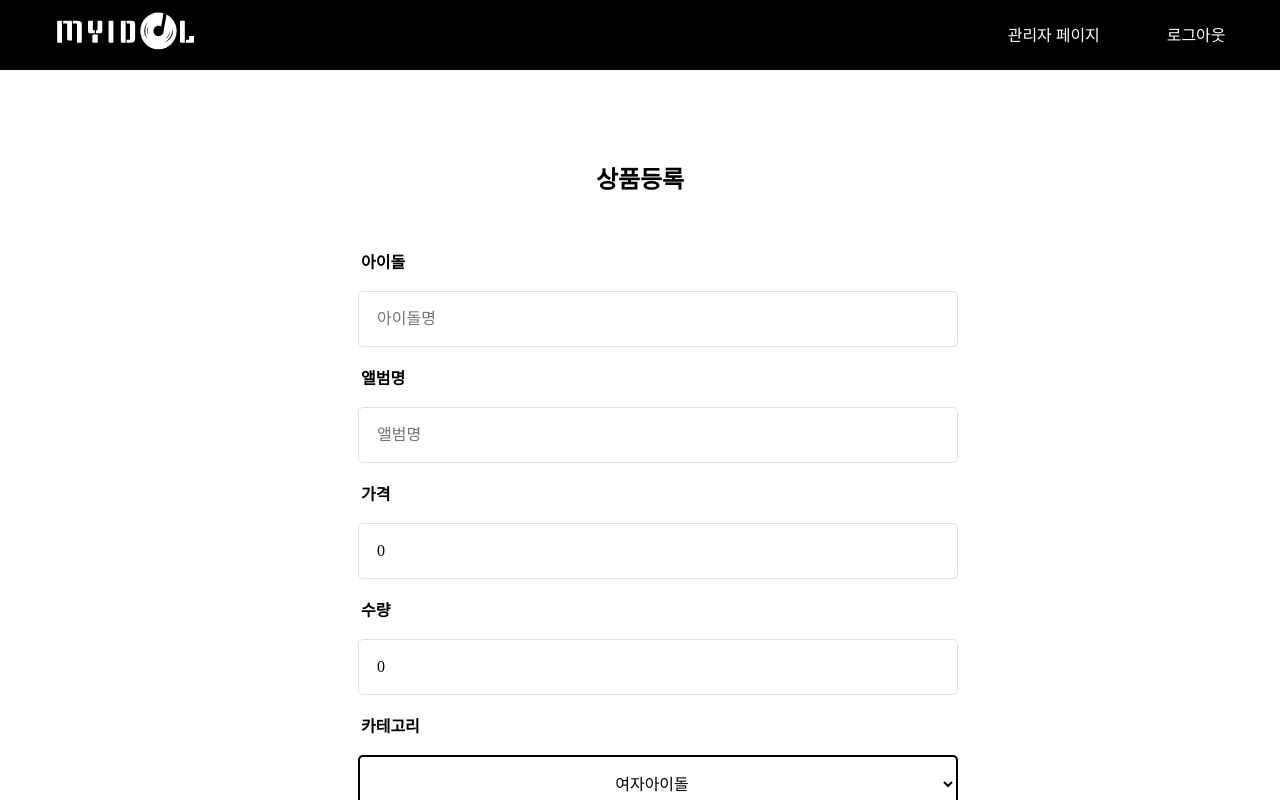
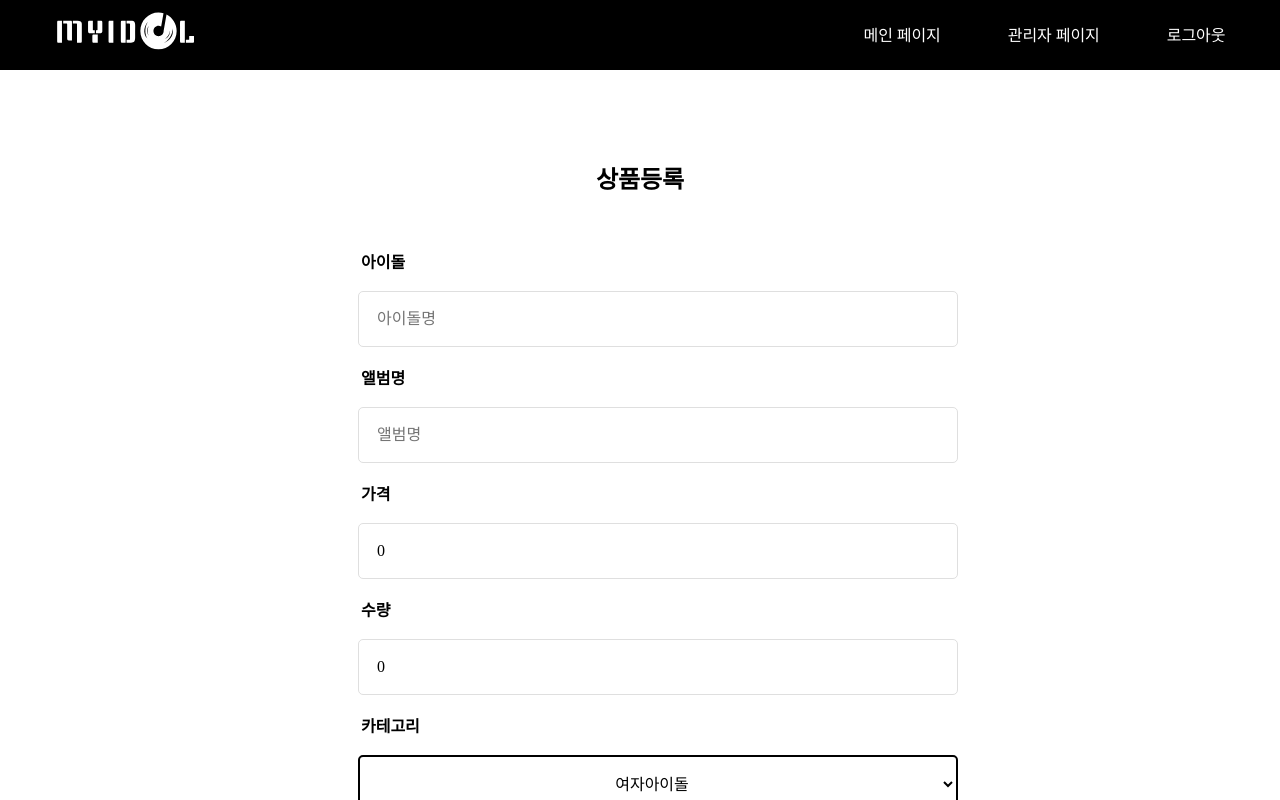
Before and after one commit to ddun-Ttu/myidol_project, a React app: page /admin/edit/1 in a window 1280 px wide. Shown: the top 800 px of the page. Built offline with nearby package versions, Linux system fonts and the light colour scheme; no server answers; the database is empty; the HTML template or start-up script is replaced by a standard one.

Commit message:
style : 관리자 페이지 네비게이션 메뉴버튼 추가

```diff
--- a/src/components/CommonComponent/AdminNav/AdminNav.tsx
+++ b/src/components/CommonComponent/AdminNav/AdminNav.tsx
@@ -22,6 +22,12 @@ const AdminNav = () => {
         <EmptyCenter />
 
         <NavLi>
+          <NavA to="/">
+            <NavP>메인 페이지</NavP>
+          </NavA>
+        </NavLi>
+
+        <NavLi>
           <NavA to="/admin">
             <NavP>관리자 페이지</NavP>
           </NavA>
```
